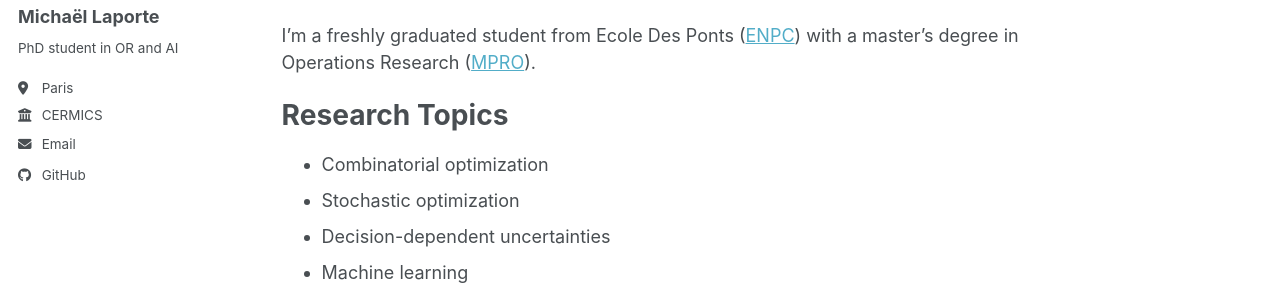
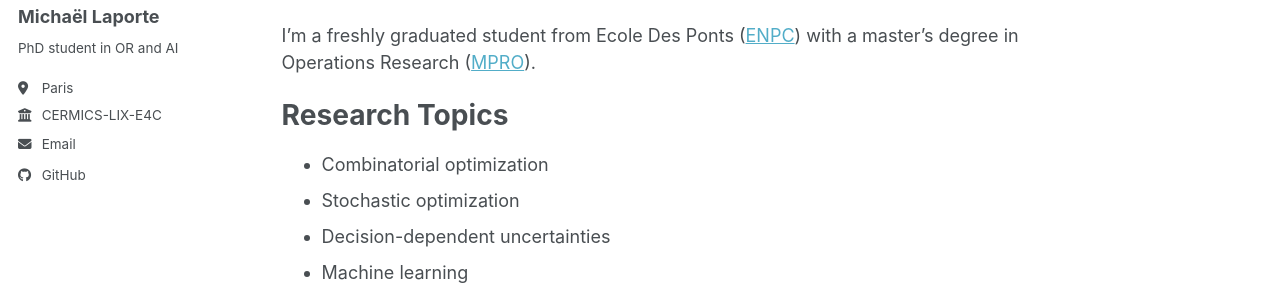
Before and after one commit to micagent007/micagent007.github.io, a Jekyll site: the page built from _pages/about.md, in a window 1280 px wide. Shown: the part 280-579 px from the top of the page. Built offline with Jekyll 4.4.1, drawn with Linux system fonts in a browser that asks for light colours; a style sheet for code colours, icons or effects is not loaded.

Commit message:
domain changes

```diff
--- a/_config.yml
+++ b/_config.yml
@@ -13,7 +13,7 @@ title                    : "Michaël Laporte"
 title_separator          : "-"
 name                     : &name "Michaël Laporte"
 description              : &description "PhD student at CERMICS"   # Update this with a general description of your site, this is the default if not overridden by a page
-url                      : https://micagent007.github.io # The base hostname & protocol for your site e.g. "https://[your GitHub username].github.io",
+url                      : https://michaellaporte.github.io # The base hostname & protocol for your site e.g. "https://[your GitHub username].github.io",
                                                            # or if you already have some other page hosted on Github then use "https://[your GitHub username].github.io/[Your Repo Name]"
 baseurl                  : "" # the subpath of your site, e.g. "/blog"
 repository               : "micagent007.github.io"
@@ -28,7 +28,7 @@ author:
   pronouns         : # example: "she/her"
   bio              : "PhD student in OR and AI"
   location         : "Paris"
-  employer         : "CERMICS"
+  employer         : "CERMICS-LIX-E4C"
   uri              : # URL
   email            : "michael.laporte@enpc.fr"
 
```
